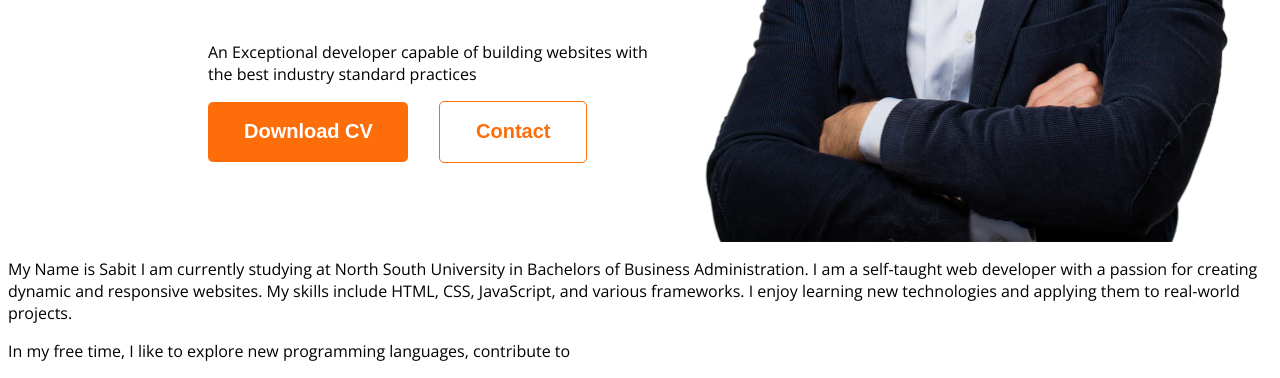
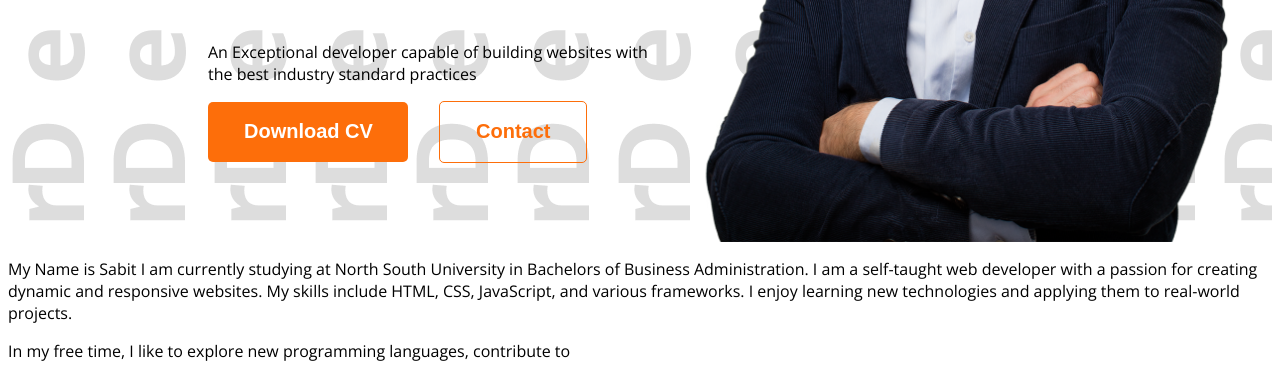
Before and after one commit to Ahmed-Sabit/PG-portfolio-website, a plain HTML site: page index.html in a window 1280 px wide. Shown: the part 588-966 px from the top of the page. Drawn offline with nearby package versions, Linux system fonts and the light colour scheme.

Commit message:
I have added my URL to my developer image as background

```diff
--- a/styles.css
+++ b/styles.css
@@ -41,6 +41,11 @@ nav ul {
     display: flex;
     align-items: center;
 }
+/* HEADER */
+
+.header {
+    background-image: url(images/developer.png);
+}
 
 /* BANNER ELEMENTS */
 .text-area {
```
